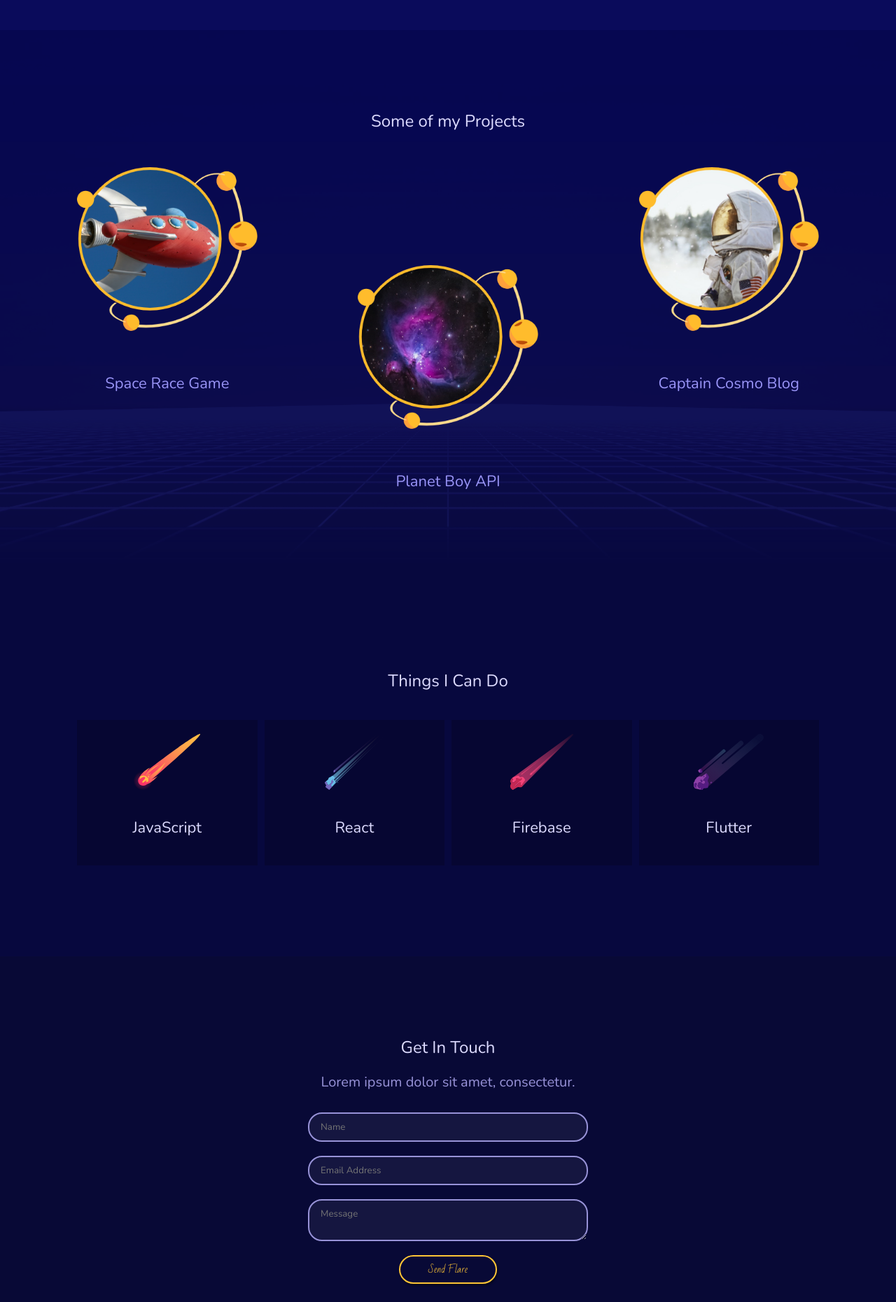
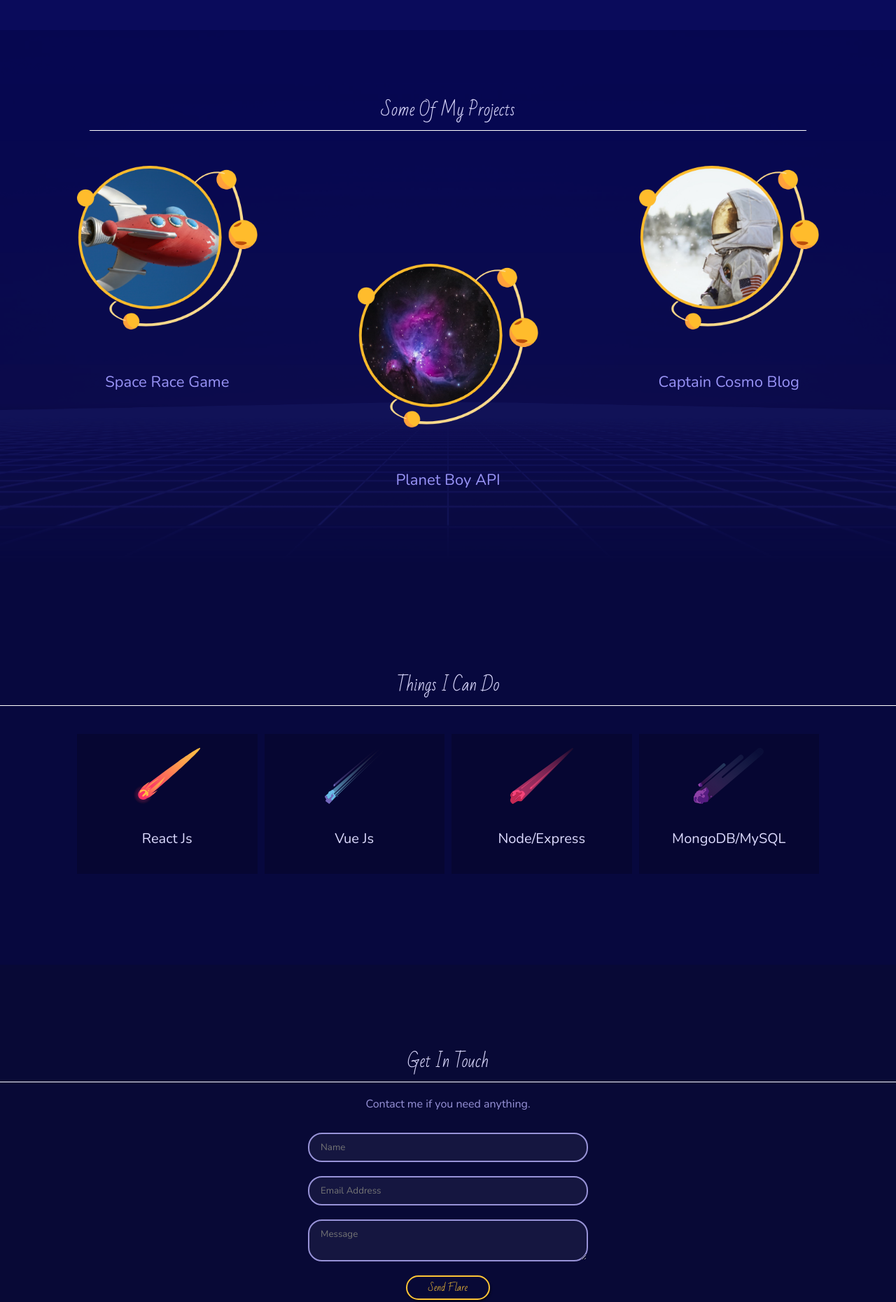
Before and after one commit to abdoerrahiem/abdoerrahiem.github.io, a plain HTML site: page index.html in a window 1280 px wide. Shown: the part 680-2541 px from the top of the page at 70% size. Drawn offline with nearby package versions, Linux system fonts and the light colour scheme.

Commit message:
fixed styles fo mobile

```diff
--- a/index.html
+++ b/index.html
@@ -37,7 +37,7 @@
     </section>
 
     <section id="portfolio">
-      <h3>Some of my Projects</h3>
+      <h3>Some Of My Projects</h3>
       <div class="projects grid">
         <a href="#">
           <img src="assets/project_1.png" alt="space race image" />
@@ -59,30 +59,26 @@
       <ul class="grid">
         <li>
           <img src="assets/comet_1.svg" alt="comet" />
-          <h4>JavaScript</h4>
+          <h4>React Js</h4>
         </li>
         <li>
           <img src="assets/comet_2.svg" alt="comet" />
-          <h4>React</h4>
+          <h4>Vue Js</h4>
         </li>
         <li>
           <img src="assets/comet_3.svg" alt="comet" />
-          <h4>Firebase</h4>
+          <h4>Node/Express</h4>
         </li>
         <li>
           <img src="assets/comet_4.svg" alt="comet" />
-          <h4>Flutter</h4>
+          <h4>MongoDB/MySQL</h4>
         </li>
       </ul>
-      <!-- <p class="leading">
-        Lorem ipsum dolor sit amet, consectetur adipiscing elit. Nunc fringilla
-        lacus diam. Mauris fringilla consectetur nibh, sit amet tempus augue.
-      </p> -->
     </section>
 
     <section id="contact">
       <h3>Get In Touch</h3>
-      <p class="leading">Lorem ipsum dolor sit amet, consectetur.</p>
+      <p class="leading">Contact me if you need anything.</p>
       <form>
         <input type="text" placeholder="Name" />
         <input type="email" placeholder="Email Address" />
--- a/styles.css
+++ b/styles.css
@@ -35,7 +35,7 @@ body {
   border: 2px solid var(--primary);
   color: var(--primary);
   font-family: 'Bad Script', cursive;
-  padding: 5px 40px;
+  padding: 2px 30px;
   border-radius: 50px;
   box-shadow: 1px 2px 3px rgba(0, 0, 0, 0.6);
   cursor: pointer;
@@ -90,7 +90,7 @@ h4 {
 }
 
 .leading {
-  font-size: 1em;
+  font-size: 0.8em;
 }
 
 /* Mobile Styles */
@@ -142,6 +142,10 @@ h4 {
 
 .welcome-text h2 {
   font-family: 'Bad Script', cursive;
+  font-size: 1.3em;
+  text-align: center;
+  border-bottom: 0.2px solid #fff;
+  padding-bottom: 10px;
 }
 
 .welcome-img {
@@ -181,8 +185,12 @@ h4 {
 }
 
 #portfolio h3 {
-  margin-bottom: 0;
+  font-family: 'Bad Script', cursive;
   text-align: center;
+  border-bottom: 0.2px solid #fff;
+  padding-bottom: 5px;
+  width: 80%;
+  margin: 0 auto;
 }
 
 .projects a {
@@ -208,6 +216,13 @@ h4 {
 
 #skills h3 {
   text-align: center;
+  font-family: 'Bad Script', cursive;
+  border-bottom: 0.2px solid #fff;
+  padding-bottom: 5px;
+}
+
+#skills h4 {
+  font-size: 1em;
 }
 
 #skills ul {
@@ -235,6 +250,13 @@ h4 {
 #contact p {
   text-align: center;
   margin-bottom: 0;
+}
+
+#contact h3 {
+  font-family: 'Bad Script', cursive;
+  border-bottom: 0.2px solid #fff;
+  padding-bottom: 5px;
+  margin-bottom: 10px;
 }
 
 #contact form {
```
